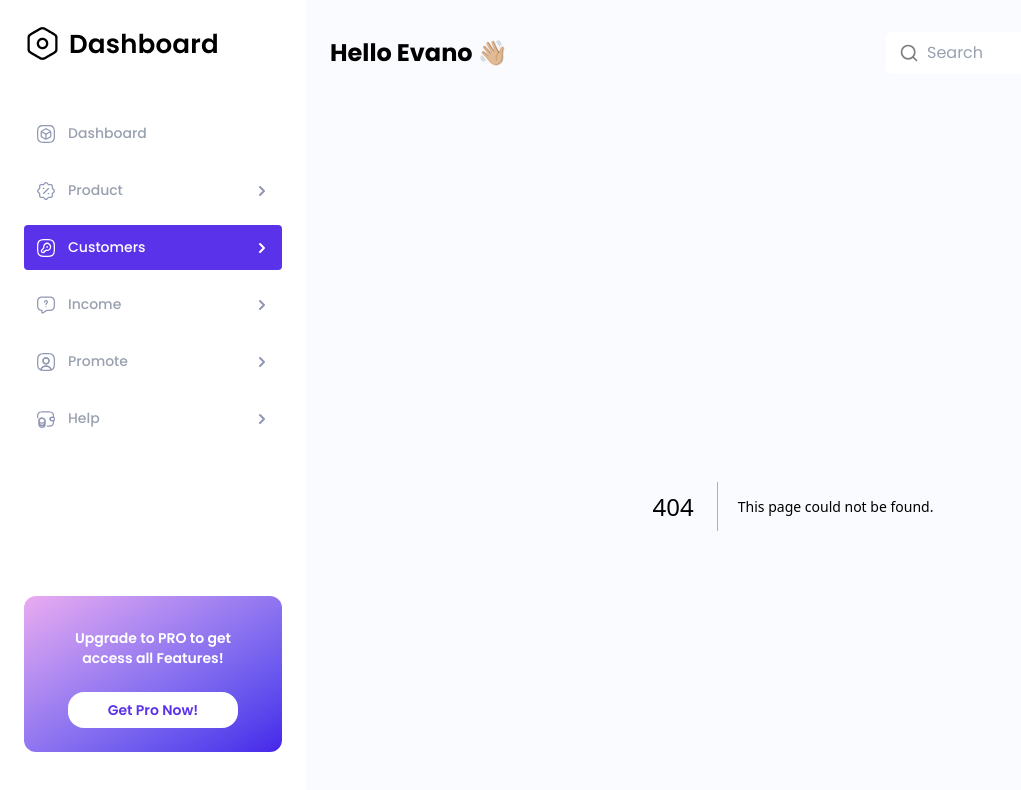
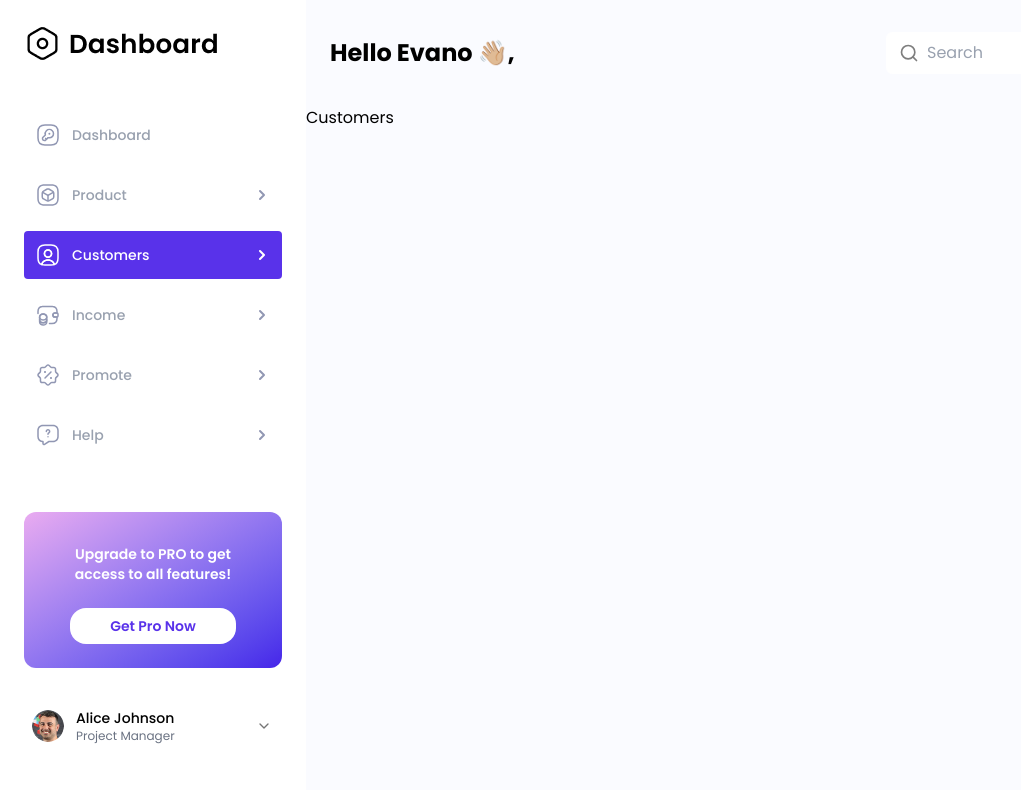
Before and after one commit to nav-commits/Dashboard-App, a Next.js app: page /customers in a window 1280 px wide. Before the commit this address had no page. Shown: the top 790 px of the page, without its empty margins (0-1021 px from the left). Built offline with nearby package versions, Linux system fonts and the light colour scheme.

Commit message:
added dropdown and make sure good for seo and accessbility

```diff
--- /dev/null
+++ b/app/customers/page.tsx
@@ -0,0 +1,5 @@
+export default function Customers() {
+    return (
+      <h1>Customers</h1>
+    );
+  }
--- a/components/Header.tsx
+++ b/components/Header.tsx
@@ -2,7 +2,7 @@ import Search from "../components/Search";
 const Header = () => {
   return (
     <header className="flex items-center justify-between py-8 px-6">
-      <h1 className="text-2xl font-bold">Hello Evano 👋🏼</h1>
+      <h1 className="text-2xl font-bold">Hello Evano 👋🏼,</h1>
       <Search />
     </header>
   );
--- a/components/Sidebar.tsx
+++ b/components/Sidebar.tsx
@@ -1,53 +1,74 @@
 "use client";
+
 import Link from "next/link";
 import Image from "next/image";
 import { usePathname } from "next/navigation";
 import clsx from "clsx";
+import { useState } from "react";
 import { sidebarLinks } from "@/lib/sidebarLinks";
 import Card from "./Card";
+import { projectManagers } from "@/lib/projectMangers";
+
 export default function Sidebar() {
   const pathname = usePathname();
+  const [selected, setSelected] = useState(projectManagers[0]);
+  const [open, setOpen] = useState(false);
   return (
-    <aside className="w-[306px] h-screen p-6 flex flex-col justify-between">
+    <aside
+      className="w-[306px] h-screen p-6 flex flex-col justify-between"
+      aria-label="Sidebar"
+    >
+      {/* Top section */}
       <div>
-        <div>
+        {/* Logo */}
         <Image
           src="/images/logo.png"
-            alt="Logo"
+          alt="Company logo"
           width={195}
           height={39}
           className="object-contain"
+          priority
         />
-        </div>
-        <nav className="flex flex-col gap-3 mt-12">
+        {/* Navigation */}
+        <nav
+          aria-label="Main navigation"
+          className="mt-12"
+        >
+          <ul className="flex flex-col gap-3">
             {sidebarLinks.map((link) => {
               const isActive = pathname === link.href;
               return (
+                <li key={link.href}>
                   <Link
-                key={link.href}
                     href={link.href}
+                    aria-current={isActive ? "page" : undefined}
                     className={clsx(
-                  "flex items-center justify-between p-3 rounded text-[14px] font-medium",
-                  isActive ? "bg-[#5932EA] text-white" : "text-gray-400"
+                      "flex items-center justify-between p-3 rounded text-[14px] font-medium transition",
+                      isActive
+                        ? "bg-[#5932EA] text-white"
+                        : "text-gray-400 hover:bg-gray-100"
                     )}
                   >
                     <div className="flex items-center gap-3">
                       <Image
                         src={link.icon}
-                    alt={`${link.name} icon`}
-                    width={20}
-                    height={20}
+                        alt=""
+                        aria-hidden="true"
+                        width={24}
+                        height={24}
                         className={clsx(
                           "object-contain",
                           isActive ? "filter brightness-0 invert" : ""
                         )}
                       />
-                  {link.name}
+                      <span>{link.name}</span>
                     </div>
+
                     {link.hasArrow && (
                       <Image
                         src="/icons/chevron-right.svg"
-                    alt="Arrow"
+                        alt=""
+                        aria-hidden="true"
                         width={16}
                         height={16}
                         className={clsx(
@@ -57,18 +78,70 @@ export default function Sidebar() {
                       />
                     )}
                   </Link>
+                </li>
               );
             })}
+          </ul>
         </nav>
       </div>
+
+      {/* Bottom section */}
+      <div>
+        {/* Upgrade card */}
         <Card bgClass="bg-gradient-to-br from-[#EAABF0] to-[#4623E9]">
           <p className="text-center text-sm text-white font-semibold p-2">
-          Upgrade to PRO to get access all Features!
+            Upgrade to PRO to get access to all features!
           </p>
-        <button className="bg-white text-[#5932EA] text-sm rounded-2xl px-10 py-2 font-semibold hover:bg-gray-100 transition cursor-pointer">
-          Get Pro Now!
+          <button
+            type="button"
+            className="bg-white text-[#5932EA] text-sm rounded-2xl px-10 py-2 font-semibold hover:bg-gray-100 transition"
+          >
+            Get Pro Now
           </button>
         </Card>
+        {/* Project Manager Selector */}
+        <div className="w-64 mt-8 mb-6">
+          <button
+            type="button"
+            aria-haspopup="listbox"
+            aria-expanded={open}
+            onClick={() => setOpen(!open)}
+            className="flex items-center justify-between w-full p-2 rounded hover:bg-gray-100 transition"
+          >
+            <div className="flex items-center space-x-3">
+              {/* Avatar */}
+              <div className="w-8 h-8 relative rounded-full overflow-hidden">
+                <Image
+                  src={selected.avatar}
+                  alt={`${selected.name} avatar`}
+                  fill
+                  className="object-cover"
+                />
+              </div>
+              {/* Name & title */}
+              <div className="text-left">
+                <p className="text-sm font-medium">{selected.name}</p>
+                <p className="text-xs text-gray-500">{selected.title}</p>
+              </div>
+            </div>
+            {/* Chevron */}
+            <div
+              className={clsx(
+                "w-4 h-4 relative transition-transform",
+                open && "rotate-180"
+              )}
+              aria-hidden="true"
+            >
+              <Image
+                src="/icons/chevron-down.svg"
+                alt="arrow-down"
+                fill
+                className="object-contain"
+              />
+            </div>
+          </button>
+        </div>
+      </div>
     </aside>
   );
 }
--- /dev/null
+++ b/lib/projectMangers.ts
@@ -0,0 +1,27 @@
+type ProjectManager = {
+    id: number;
+    name: string;
+    title: string;
+    avatar: string;
+  };
+
+  export const projectManagers: ProjectManager[] = [
+    {
+      id: 1,
+      name: "Alice Johnson",
+      title: "Project Manager",
+      avatar: "/Images/evano.png",
+    },
+    {
+      id: 2,
+      name: "Bob Smith",
+      title: "Project Manager",
+      avatar: "https://i.pravatar.cc/100?img=2",
+    },
+    {
+      id: 3,
+      name: "Charlie Lee",
+      title: "Project Manager",
+      avatar: "https://i.pravatar.cc/100?img=3",
+    },
+  ];
--- a/lib/sidebarLinks.ts
+++ b/lib/sidebarLinks.ts
@@ -7,10 +7,10 @@ export type SidebarLink = {
   };
 
   export const sidebarLinks: SidebarLink[] = [
-    { name: "Dashboard", href: "/", icon: "/icons/3d-square.svg", hasArrow: false },
-    { name: "Product", href: "/product", icon: "/icons/discount-shape.svg", hasArrow: true },
-    { name: "Customers", href: "/customers", icon: "/icons/key-square.svg", hasArrow: true },
-    { name: "Income", href: "/income", icon: "/icons/message-question.svg", hasArrow: true },
-    { name: "Promote", href: "/promote", icon: "/icons/user-square.svg", hasArrow: true },
-    { name: "Help", href: "/help", icon: "/icons/wallet-money.svg", hasArrow: true },
+    { name: "Dashboard", href: "/", icon: "/icons/key-square.svg", hasArrow: false },
+    { name: "Product", href: "/product", icon: "/icons/3d-square.svg", hasArrow: true },
+    { name: "Customers", href: "/customers", icon: "/icons/user-square.svg", hasArrow: true },
+    { name: "Income", href: "/income", icon: "/icons/wallet-money.svg", hasArrow: true },
+    { name: "Promote", href: "/promote", icon: "/icons/discount-shape.svg", hasArrow: true },
+    { name: "Help", href: "/help", icon: "/icons/message-question.svg", hasArrow: true },
   ];
```
Also changed, not shown: public/Icons/chevron-down.svg (added), public/Images/evano.png (added). Lines whose indentation alone changed are shown as unchanged.
